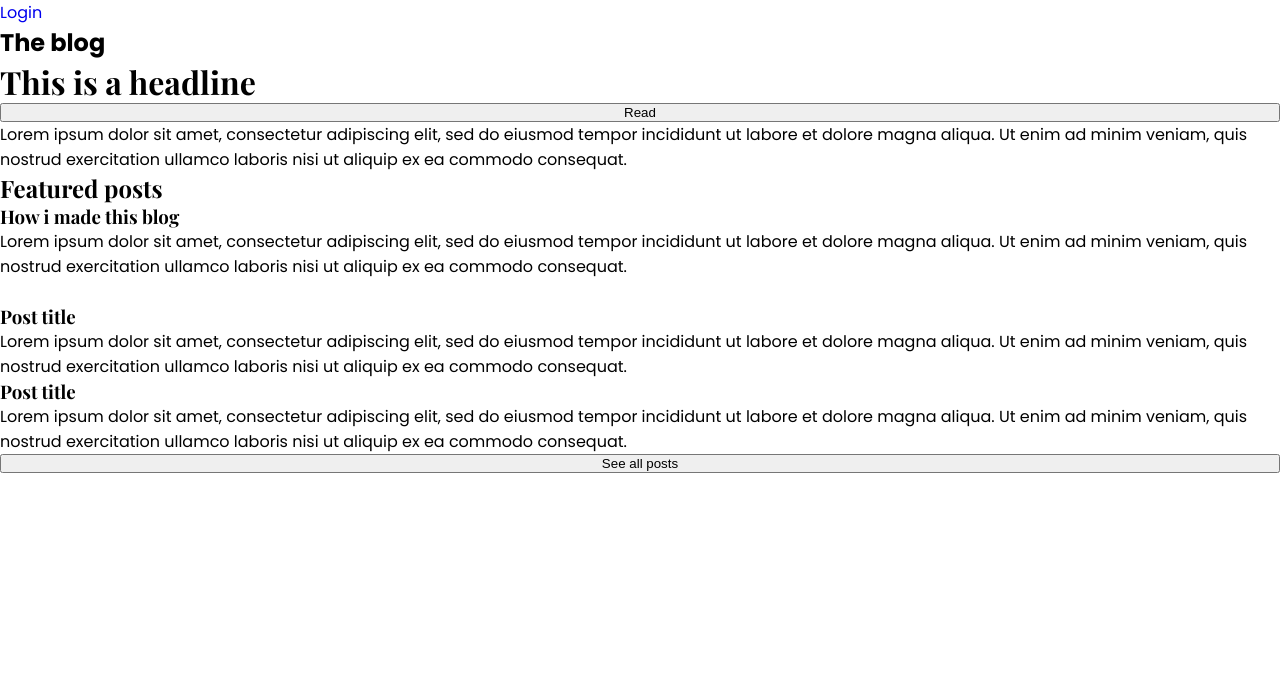
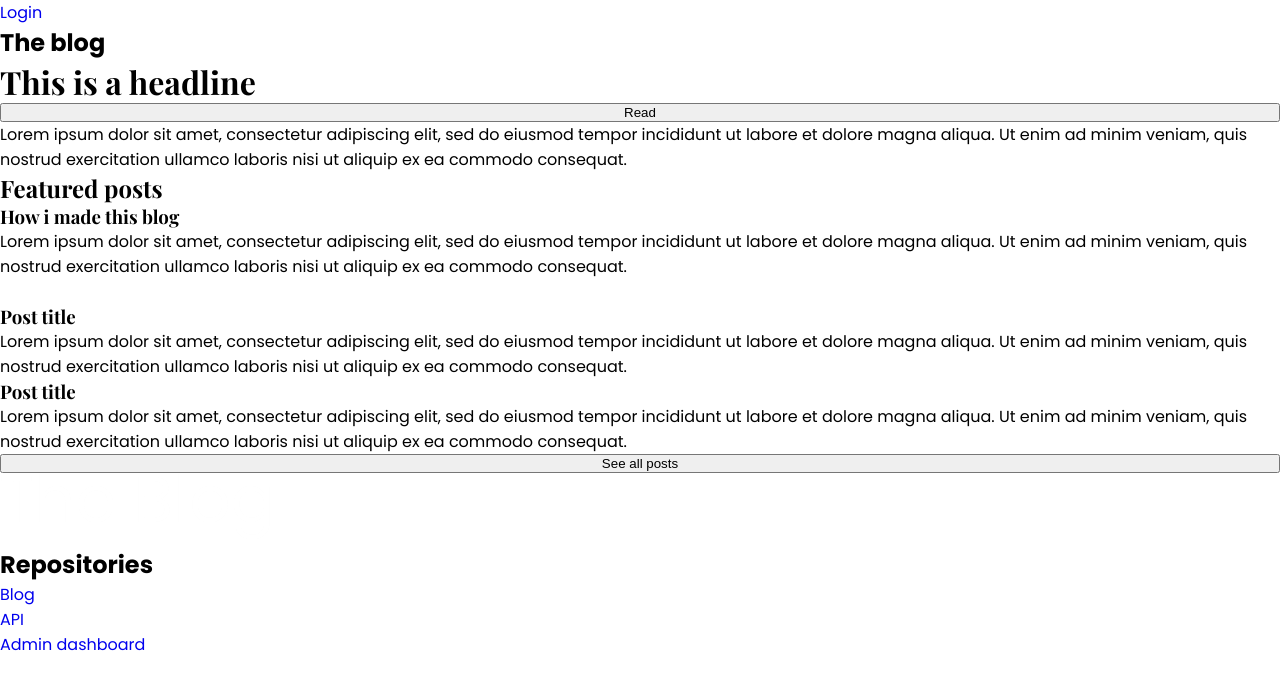
Before and after one commit to GabyAM/the-blog, a React (Vite) app: page / in a window 1280 px wide. Shown: the top 690 px of the page. Built offline with nearby package versions, Linux system fonts and the light colour scheme; a web font is replaced by a local one.

Commit message:
adds footer to home page
contains some additional links

```diff
--- a/src/Home.jsx
+++ b/src/Home.jsx
@@ -77,6 +77,25 @@ export function Home() {
                     </button>
                 </div>
             </main>
+            <footer>
+                    <div className="logo">
+                        <img src="/logo.png"></img>
+                    </div>
+                    <nav className="flex-col">
+                        <h2>Repositories</h2>
+                        <ul className="flex-col">
+                            <a href="https://github.com/GabyAM/odin-blog">
+                                <li>Blog</li>
+                            </a>
+                            <a href="https://github.com/GabyAM/odin-blog-api">
+                                <li>API</li>
+                            </a>
+                            <a href="/">
+                                <li>Admin dashboard</li>
+                            </a>
+                        </ul>
+                    </nav>
+            </footer>
         </>
     );
 }
```
Also changed, not shown: public/logo.png (added).
